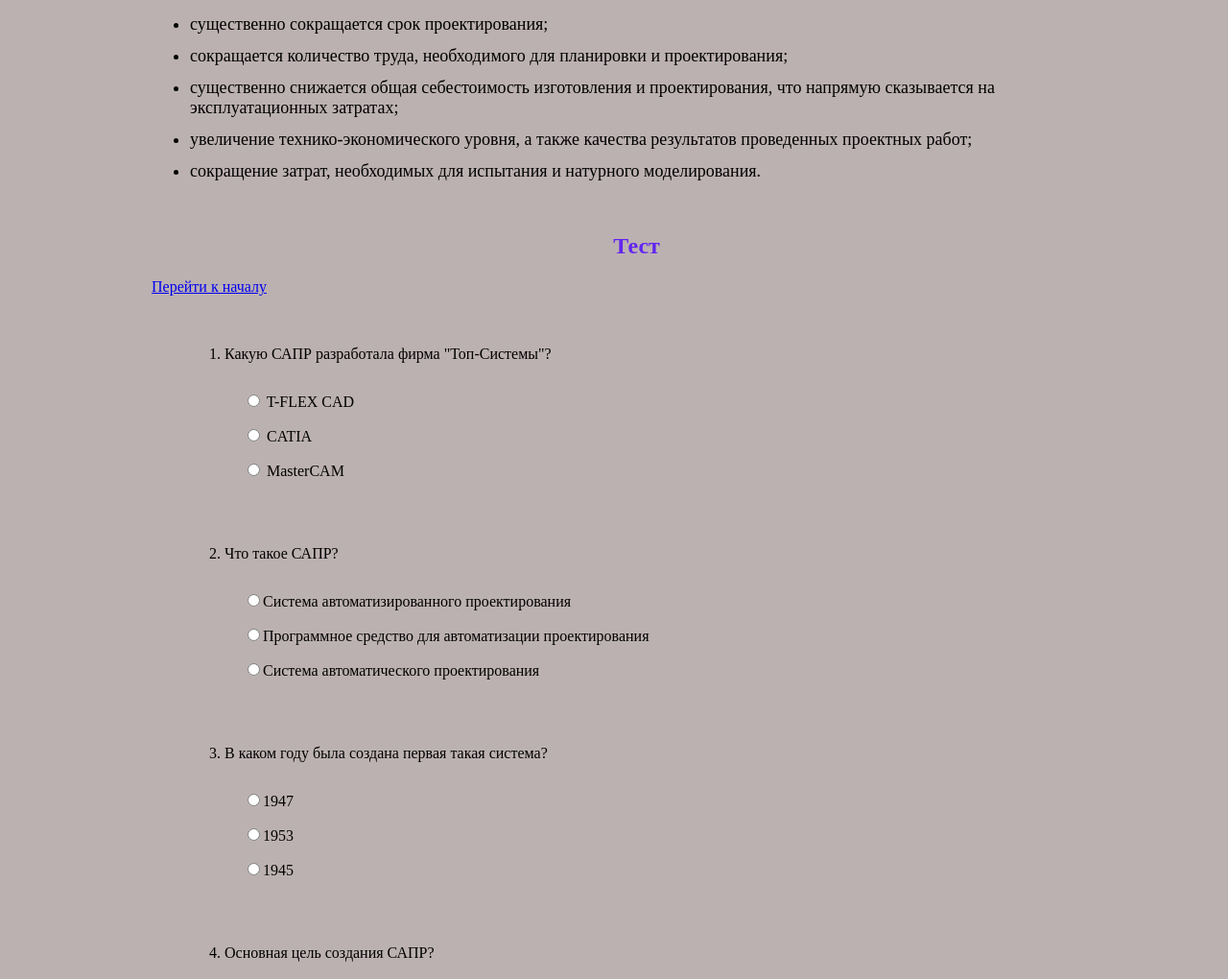
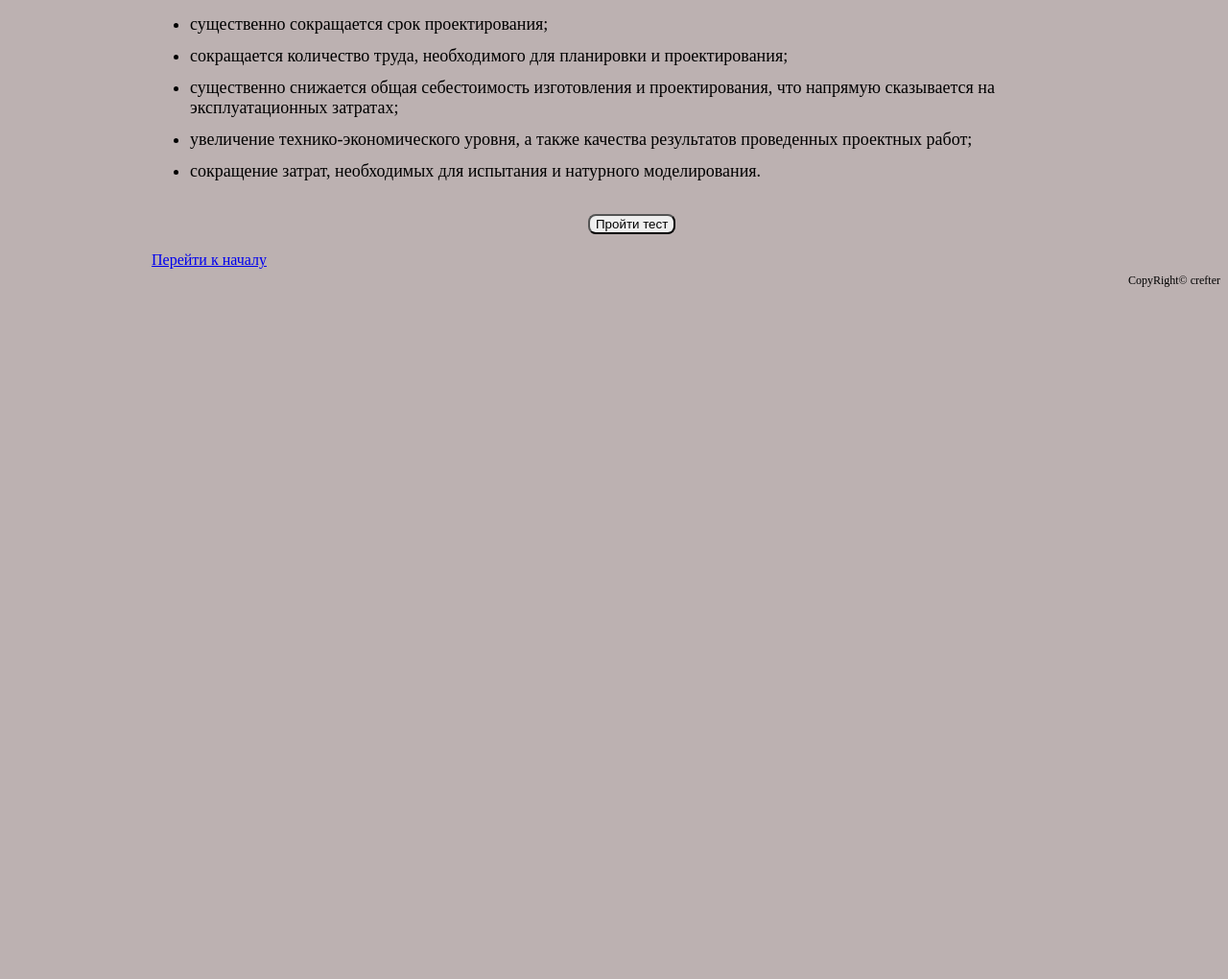
Before and after one commit to crefter/ProjectTech, a plain HTML site: page index.html in a window 1280 px wide. Shown: the part 881-1901 px from the top of the page at 96% size. After the commit the page ends 1189 px from the top, so only its background shows below. Drawn offline with Linux system fonts and the light colour scheme.

Commit message:
New #btntest and animate #btntest

```diff
--- a/index.html
+++ b/index.html
@@ -207,7 +207,9 @@
             </p>
 
             <br>
-            <h2 class="oc" id="Test">Тест</h2>
+            <input type="button" class="btntest" name="bttnn" value="Пройти тест">
+            <br>
+            <br>
             <a href="#">Перейти к началу</a>
 
         <form id="voited">
--- a/main.css
+++ b/main.css
@@ -127,9 +127,9 @@ a:hover {
     width: 100%;
 }
 
-.btn {
+.btn, .btntest {
     border-radius: 8px;
-    margin-left: 44%;
+    margin-left: 45%;
 }
 
 .marque {
--- a/script.js
+++ b/script.js
@@ -3,6 +3,13 @@ $(document).ready(function() {
 	$(".otvet").hide();
 	$(".tablem").hide();
 	$(".marq").hide();
+	$("#voited").hide();
+	$("#voited").css("opacity", 0);
+
+	$(".btntest").click(function() {
+		$("#voited").show(300);
+		$("#voited").animate({opacity: 1}, 700)
+	});
 
 	$(".btn").click(function() {
 
@@ -102,6 +109,6 @@ $(document).ready(function() {
 
 
 	$("#tbtn").click(function() {
-		$(".tablem").toggle('1000');
+		$(".tablem").toggle('800');
 	});
 });
```
